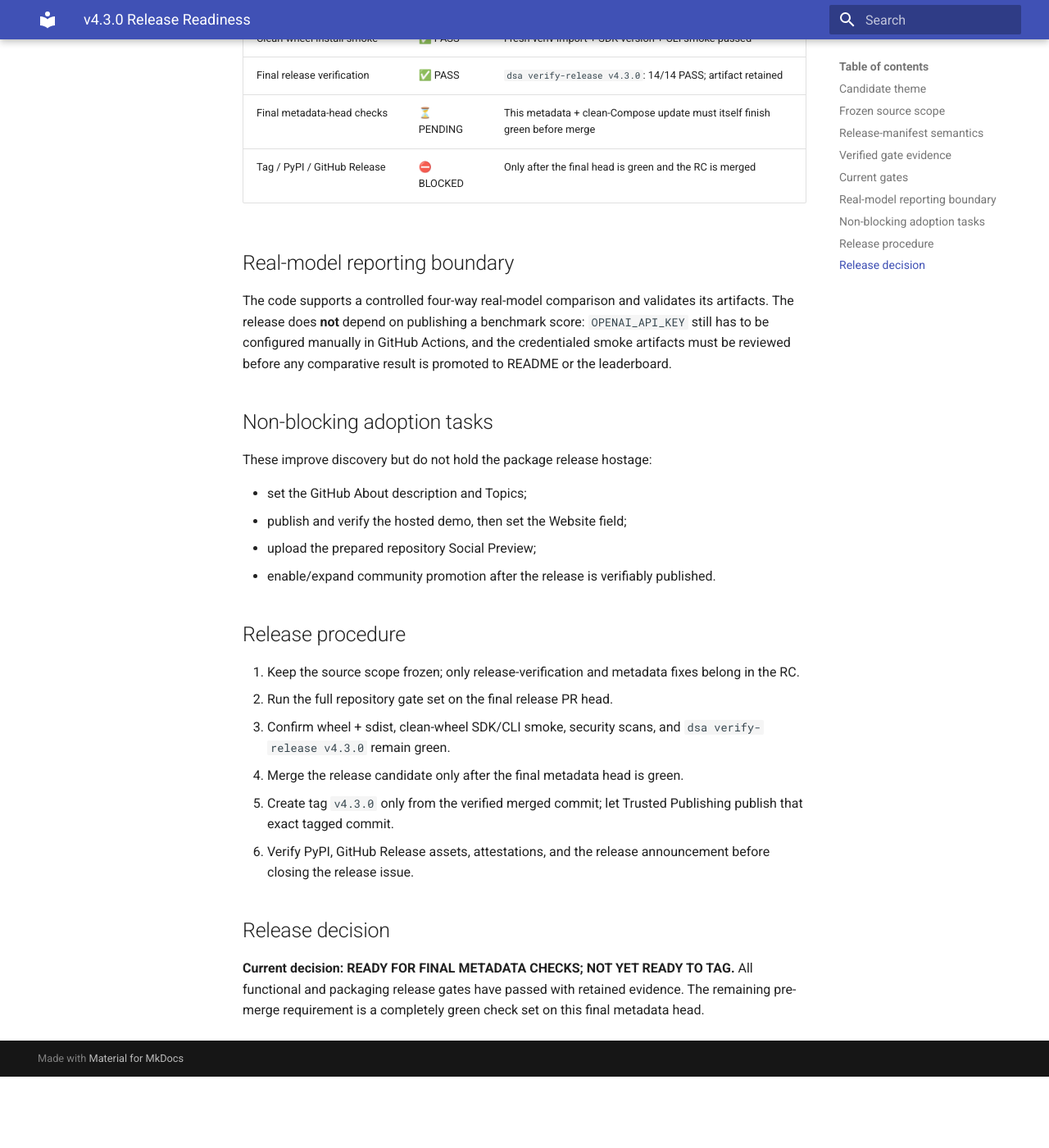
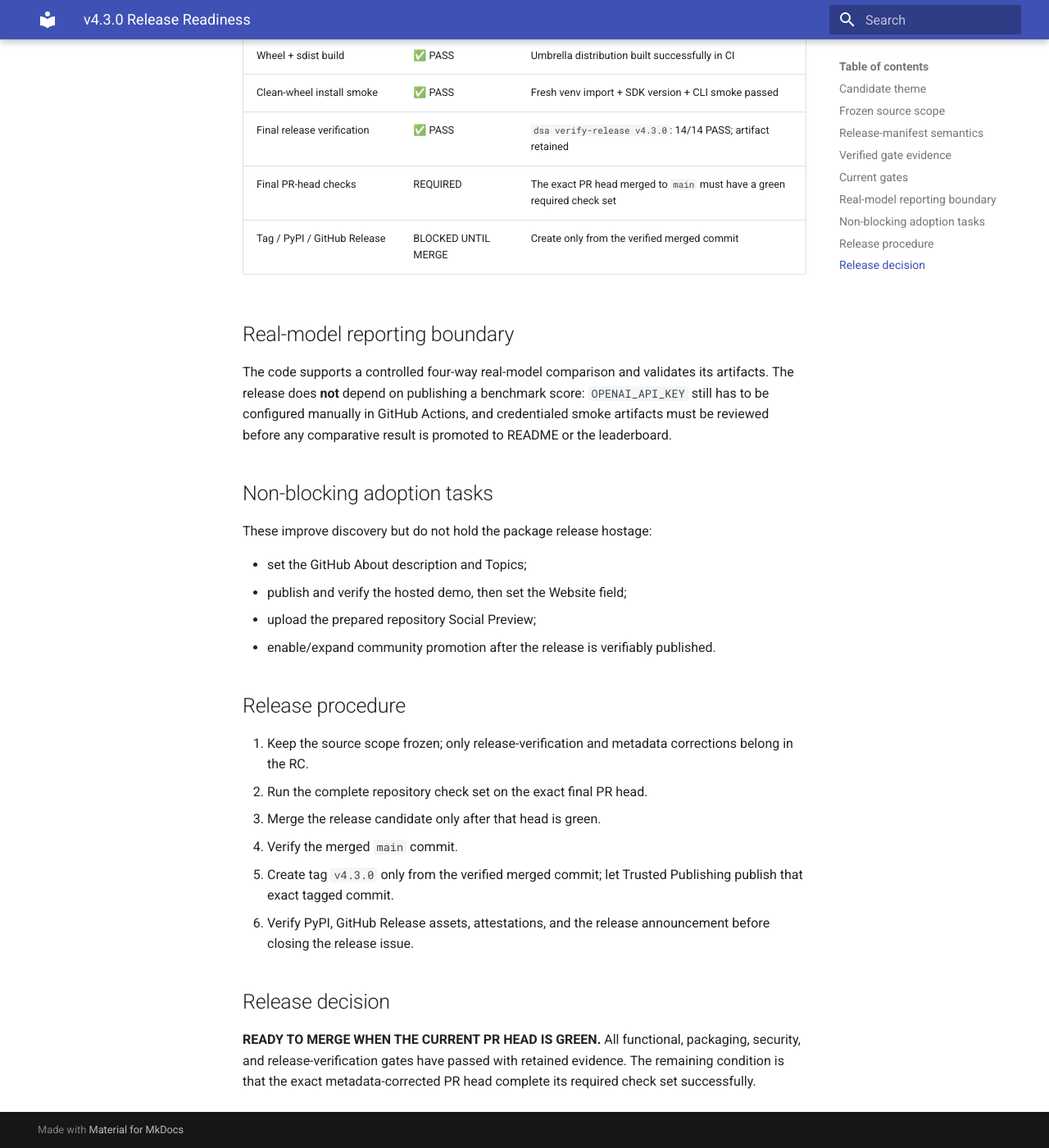
Before and after one commit to Jackxiaozhiren/data-science-agent, an MkDocs documentation site: the page built from docs/release-readiness-v4.3.md, in a window 1280 px wide and 1400 px high, scrolled down 2609 px. Shown: the whole window at 82% size. Built offline with MkDocs 1.6.1 and Material for MkDocs 9.7.7, drawn with Linux system fonts in a browser that asks for light colours; before the commit the page ends 3922 px from its top, so only the background shows below that; some of the changed text lies outside the part shown.

Commit message:
docs: correct SonarQube release-readiness evidence

```diff
--- a/docs/release-readiness-v4.3.md
+++ b/docs/release-readiness-v4.3.md
@@ -22,17 +22,17 @@
 
 ## Release-manifest semantics
 
-`release/v4.3.0/manifest.json` records the immutable **source candidate SHA** above. It does not attempt to embed the SHA of the commit that contains the manifest itself, which would be a self-reference. The final `v4.3.0` tag should point to the merged release-metadata commit only after that exact head has passed every release-critical gate.
+`release/v4.3.0/manifest.json` records the immutable **source candidate SHA** above. It does not attempt to embed the SHA of the commit that contains the manifest itself, which would be a self-reference. The final `v4.3.0` tag should point to the merged release commit only after the PR head has passed every release-critical gate.
 
 ## Verified gate evidence
 
-Two independent layers were used before finalizing this metadata:
+Three evidence layers are retained for the release candidate:
 
 - Distribution CI run `33287733264` on candidate head `3e34b07549a1f9912dbf235255fdcda9cad57167` passed the complete repository CI, including wheel + sdist build, clean-wheel installation, public SDK import/version checks, installed `dsa --help`, API/Web Docker builds, container CLI smoke, Next production build, Compose, and MkDocs strict.
 - Clean-checkout release-verification run `33288208568` on candidate head `e87eecccdfaed1f8e0e995f95ea1d2553d7a339f` passed `dsa verify-release v4.3.0` at **14/14 gates**. Its report is retained as Actions artifact `9725134640` with artifact digest `sha256:48bfc019f982ff1753bda8a2bd1e2ebc63859becf45e51eb381e5816c37f8e63` through 2026-09-29.
-- The same candidate line passed Dependency Review, Secret Scan, CodeQL Python + JavaScript, and SonarQube Quality Gate with 0 new issues and 0 security hotspots.
+- Final candidate head `3f6b184eb9f62baf14a4a6fb84898932b63f384e` passed CI run `33289287375`, Dependency Review, Secret Scan, CodeQL, and the SonarQube Quality Gate. SonarQube reported **4 non-blocking new issues and 0 security hotspots**; the Quality Gate passed.
 
-The release verifier was hardened during this process so it can run from a clean checkout: it prepares the VSCode/Web Node dependencies itself, while Compose declares the developer `.env` file optional (`required: false`) so validation remains read-only when that local file is absent.
+The release verifier was hardened during this process with an explicit command allowlist, and Compose declares the developer `.env` file optional (`required: false`) so validation remains read-only when that local file is absent.
 
 ## Current gates
 
@@ -51,17 +51,17 @@
 | Web production build | ✅ PASS | Next.js production build passes |
 | Compose / MkDocs strict | ✅ PASS | Both pass from clean release verification |
 | Dependency Review / Secret Scan | ✅ PASS | GitHub security workflows green |
-| CodeQL Python + JavaScript | ✅ PASS | Both languages green with no new alerts |
-| SonarQube Quality Gate | ✅ PASS | Quality Gate passed; 0 new issues / 0 security hotspots on verified candidate code |
+| CodeQL Python + JavaScript | ✅ PASS | Both languages green with no new CodeQL alerts |
+| SonarQube Quality Gate | ✅ PASS | Quality Gate passed; 4 non-blocking new issues, 0 security hotspots |
 | Wheel + sdist build | ✅ PASS | Umbrella distribution built successfully in CI |
 | Clean-wheel install smoke | ✅ PASS | Fresh venv import + SDK version + CLI smoke passed |
 | Final release verification | ✅ PASS | `dsa verify-release v4.3.0`: 14/14 PASS; artifact retained |
-| Final metadata-head checks | ⏳ PENDING | This metadata + clean-Compose update must itself finish green before merge |
-| Tag / PyPI / GitHub Release | ⛔ BLOCKED | Only after the final head is green and the RC is merged |
+| Final PR-head checks | REQUIRED | The exact PR head merged to `main` must have a green required check set |
+| Tag / PyPI / GitHub Release | BLOCKED UNTIL MERGE | Create only from the verified merged commit |
 
 ## Real-model reporting boundary
 
-The code supports a controlled four-way real-model comparison and validates its artifacts. The release does **not** depend on publishing a benchmark score: `OPENAI_API_KEY` still has to be configured manually in GitHub Actions, and the credentialed smoke artifacts must be reviewed before any comparative result is promoted to README or the leaderboard.
+The code supports a controlled four-way real-model comparison and validates its artifacts. The release does **not** depend on publishing a benchmark score: `OPENAI_API_KEY` still has to be configured manually in GitHub Actions, and credentialed smoke artifacts must be reviewed before any comparative result is promoted to README or the leaderboard.
 
 ## Non-blocking adoption tasks
 
@@ -74,13 +74,13 @@
 
 ## Release procedure
 
-1. Keep the source scope frozen; only release-verification and metadata fixes belong in the RC.
-2. Run the full repository gate set on the final release PR head.
-3. Confirm wheel + sdist, clean-wheel SDK/CLI smoke, security scans, and `dsa verify-release v4.3.0` remain green.
-4. Merge the release candidate only after the final metadata head is green.
+1. Keep the source scope frozen; only release-verification and metadata corrections belong in the RC.
+2. Run the complete repository check set on the exact final PR head.
+3. Merge the release candidate only after that head is green.
+4. Verify the merged `main` commit.
 5. Create tag `v4.3.0` only from the verified merged commit; let Trusted Publishing publish that exact tagged commit.
 6. Verify PyPI, GitHub Release assets, attestations, and the release announcement before closing the release issue.
 
 ## Release decision
 
-**Current decision: READY FOR FINAL METADATA CHECKS; NOT YET READY TO TAG.** All functional and packaging release gates have passed with retained evidence. The remaining pre-merge requirement is a completely green check set on this final metadata head.
+**READY TO MERGE WHEN THE CURRENT PR HEAD IS GREEN.** All functional, packaging, security, and release-verification gates have passed with retained evidence. The remaining condition is that the exact metadata-corrected PR head complete its required check set successfully.
```
